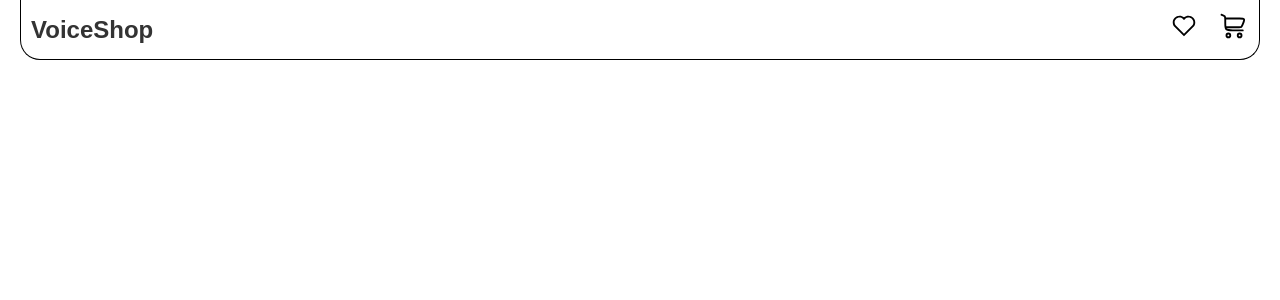
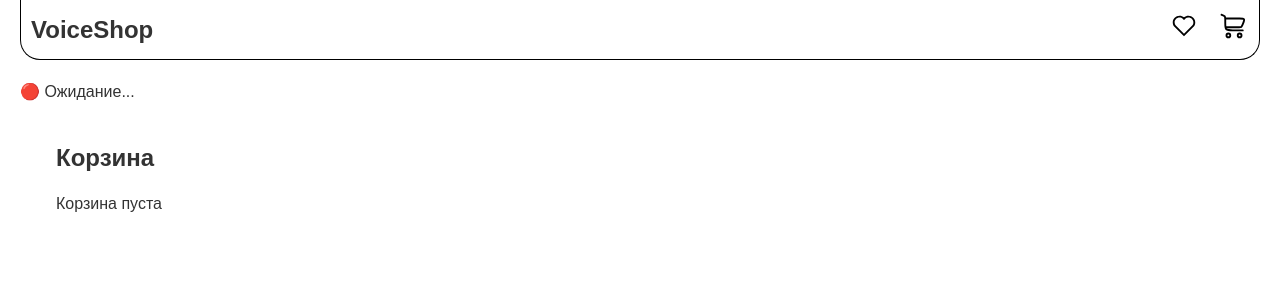
Before and after one commit to Lychil/VoiceShop, a React (Vite) app in the folder client/: page /cart in a window 1280 px wide. Shown: the top 300 px of the page. Built offline with nearby package versions, Linux system fonts and the light colour scheme.

Commit message:
voice-control. Added a shopping cart context

```diff
--- a/client/src/common/components/shared/Header.tsx
+++ b/client/src/common/components/shared/Header.tsx
@@ -41,10 +41,10 @@ const Header = () => {
         <Wrapper>
             <Logo />
             <Nav>
-                <NavItem to="/cart" title='избранное' >
+                <NavItem to="/favorites" title='избранное' >
                     <Icon src={favouriteImg} alt='избранное' />
                 </NavItem>
-                <NavItem to="/favorites" title='корзина'>
+                <NavItem to="/cart" title='корзина'>
                     <Icon src={cartImg} alt='корзина' />
                 </NavItem>
             </Nav>
--- a/client/src/common/components/shared/Layout.tsx
+++ b/client/src/common/components/shared/Layout.tsx
@@ -2,6 +2,9 @@ import styled from "styled-components"
 import { Outlet } from "react-router-dom";
 import Header from "./Header";
 import { Container } from "../../styles/styles";
+import VoiceListener from "./VoiceListener";
+import { createContext, useEffect, useState } from "react";
+import { Product } from "../../../types/interfaces";
 
 const Wrapper = styled('div')`
 margin: 0 20px;
@@ -10,15 +13,33 @@ flex-direction: column;
 row-gap: 20px;
 `;
 
+export interface ShopContextProps {
+    cart: Product[];
+    setCart: React.Dispatch<React.SetStateAction<Product[]>>;
+}
+
+
+export const ShopContext = createContext<ShopContextProps | undefined>(undefined);
+
 export default function Layout() {
+    const [cart, setCart] = useState<Product[]>([]);
+
+    useEffect(() => {
+        const storedCart = JSON.parse(localStorage.getItem("cart") || "[]");
+        setCart(storedCart);
+    }, []);
+
     return (
+        <ShopContext.Provider value={{cart, setCart}}>
             <Container>
                 <Wrapper>
                     <Header />
+                    <VoiceListener />
                     <main>
                         <Outlet />
                     </main>
                 </Wrapper>
             </Container>
+        </ShopContext.Provider>
     )
 }
--- a/client/src/common/components/shared/VoiceListener.tsx
+++ b/client/src/common/components/shared/VoiceListener.tsx
@@ -1,10 +1,19 @@
-import { useState, useEffect } from "react";
+import { useState, useEffect, useContext } from "react";
 import { VoiceCommands } from "../../../types/enums";
 import { Product } from "../../../types/interfaces";
 import { products } from "../../../mocks/products";
+import { ShopContext } from "./Layout";
 
 const VoiceListener = () => {
     const [listening, setListening] = useState(false);
+
+    const context = useContext(ShopContext);
+
+    if (!context) {
+        return <div>Ошибка: контекст не найден</div>;
+    }
+
+    const {setCart} = context;
 
     useEffect(() => {
         const SpeechRecognition =
@@ -64,6 +73,7 @@ const VoiceListener = () => {
             }
 
             localStorage.setItem('cart', JSON.stringify(cart));
+            setCart(cart);
         } else if (removeRegex.test(text)) {
             const productId = Number(text.match(/\d+/));
 
@@ -77,10 +87,11 @@ const VoiceListener = () => {
                     cart.splice(productIndex, 1);
                 }
             }
-
             localStorage.setItem('cart', JSON.stringify(cart));
+            setCart(cart);
         } else if (clearRegex.test(text)) {
             localStorage.removeItem('cart');
+            setCart([]);
         }
     };
 
--- /dev/null
+++ b/client/src/pages/Cart.tsx
@@ -0,0 +1,95 @@
+import { useContext } from "react";
+import styled from "styled-components";
+import { ShopContext } from "../common/components/shared/Layout";
+
+// Стили контейнера
+const Container = styled.div`
+    max-width: 1200px;
+    margin: 0 auto;
+    padding: 16px;
+`;
+
+// Заголовок
+const Title = styled.h2`
+    font-size: 24px;
+    font-weight: bold;
+    margin-bottom: 16px;
+`;
+
+// Грид карточек
+const Grid = styled.div`
+    display: grid;
+    grid-template-columns: repeat(auto-fit, minmax(250px, 1fr));
+    gap: 16px;
+`;
+
+// Карточка товара
+const Card = styled.div`
+    background: white;
+    border-radius: 10px;
+    padding: 16px;
+    box-shadow: 0px 4px 6px rgba(0, 0, 0, 0.1);
+    display: flex;
+    flex-direction: column;
+    align-items: center;
+`;
+
+// Изображение товара
+const ProductImage = styled.img`
+    width: 100%;
+    height: 180px;
+    object-fit: cover;
+    border-radius: 8px;
+`;
+
+// Название товара
+const ProductName = styled.h3`
+    font-size: 18px;
+    font-weight: bold;
+    margin-top: 10px;
+`;
+
+// Цена товара
+const Price = styled.p`
+    color: gray;
+    font-size: 16px;
+`;
+
+// Контейнер кнопок
+const QuantityContainer = styled.div`
+    display: flex;
+    align-items: center;
+    margin-top: 10px;
+`;
+
+const Cart = () => {
+    const context = useContext(ShopContext);
+
+    if (!context) {
+        return <div>Ошибка: контекст не найден</div>;
+    }
+    const { cart } = context;
+    return (
+        <Container>
+            <Title>Корзина</Title>
+            {cart.length === 0 ? (
+                <p>Корзина пуста</p>
+            ) : (
+                <Grid>
+                    {cart.map(item => (
+                        <Card key={item.id}>
+                            <ProductImage src={item.image} alt={item.name} />
+                            <ProductName>{item.name}</ProductName>
+                            <Price>{item.price}</Price>
+                            <QuantityContainer>
+                                <span>{item.quantity}</span>
+                            </QuantityContainer>
+                        </Card>
+                    ))}
+                </Grid>
+            )}
+        </Container>
+    );
+};
+
+export default Cart;
--- a/client/src/pages/Home.tsx
+++ b/client/src/pages/Home.tsx
@@ -1,13 +1,11 @@
 import styled from 'styled-components';
 import ProductSection from '../common/components/ProductSection';
-import VoiceListener from '../common/components/shared/VoiceListener';
 
 const Wrapper = styled('div')``;
 
 export default function Home() {
     return (
         <Wrapper>
-            <VoiceListener />
             <ProductSection />
         </Wrapper>
     )
--- a/client/src/router/AppRoutes.tsx
+++ b/client/src/router/AppRoutes.tsx
@@ -1,6 +1,7 @@
 import { Routes, Route } from "react-router-dom";
 import Layout from "../common/components/shared/Layout";
 import Home from "../pages/Home";
+import Cart from "../pages/Cart";
 
 const AppRoutes = () => {
     return (
@@ -9,7 +10,7 @@ const AppRoutes = () => {
                 <Route path="/" element={<Layout />}>
                     <Route path="home" element={<Home />} />
                     <Route path="favourites" element={<></>} />
-                    <Route path="cart" element={<></>} />
+                    <Route path="cart" element={<Cart />} />
                 </Route>
             </Routes>
         </>
```
Lines whose indentation alone changed are shown as unchanged.
